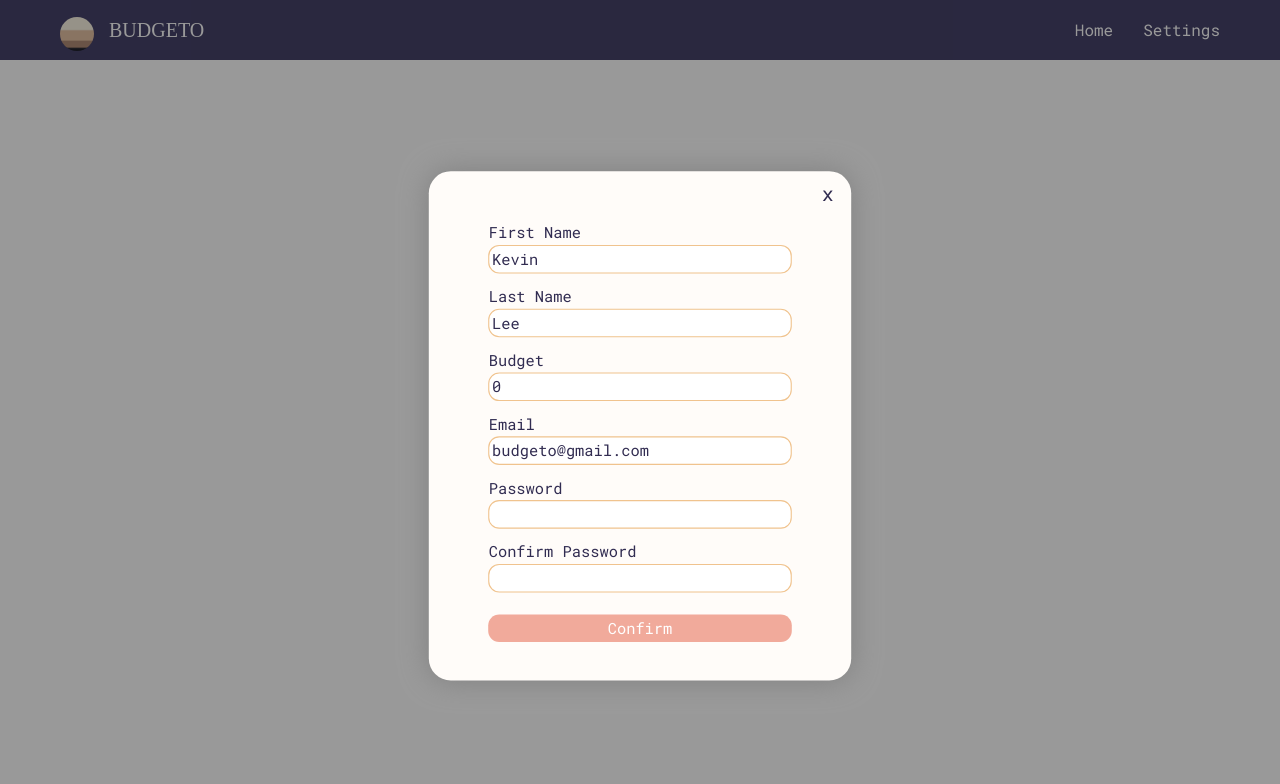
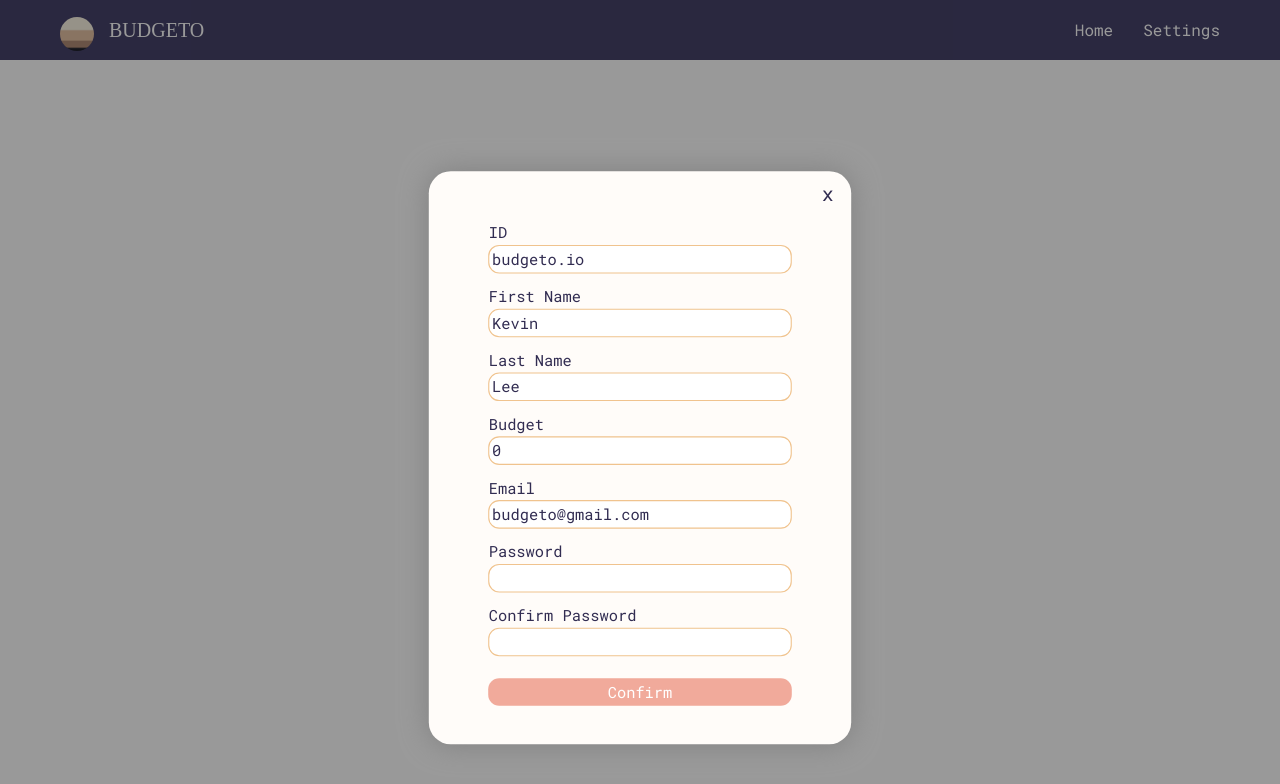
Before and after one commit to chntlc/budgeto, a React (Create React App) app: page /settings in a window 1280 px wide. Both pictures are taken after a click on the button "Settings". Shown: the top 784 px of the page. Built offline with nearby package versions, Linux system fonts and the light colour scheme; a web font is replaced by a local one.

Commit message:
Migrate localUser into global store

```diff
--- a/src/app/store.js
+++ b/src/app/store.js
@@ -2,24 +2,11 @@ import { configureStore } from '@reduxjs/toolkit'
 import categorySlice from '../features/categorySlice'
 import globalSlice from '../features/globalSlice'
 import receiptSlice from '../features/receiptSlice'
-import settingsSlice from '../features/settingsSlice'
 
 export default configureStore({
   reducer: {
     global: globalSlice,
     receipt: receiptSlice,
-    category: categorySlice,
-    settings: settingsSlice,
+    category: categorySlice
   },
 })
-
-// const store = configureStore({
-//   reducer: {
-//     global: globalSlice,
-//     receipt: receiptSlice,
-//     category: categorySlice,
-//     settings: settingsSlice,
-//   },
-// });
-//
-// export default store;
--- a/src/components/Settings.js
+++ b/src/components/Settings.js
@@ -1,8 +1,7 @@
 import React from 'react'
 import Modal from './Modal'
 import '../css/Settings.css'
-import { updateUser, toggleSettingsModal } from "../features/globalSlice";
-import { updateLocalUser } from "../features/settingsSlice";
+import { updateUser, updateLocalUser, toggleSettingsModal } from "../features/globalSlice";
 import { connect, useDispatch } from 'react-redux'
 
 function Settings(props) {
@@ -11,12 +10,13 @@ function Settings(props) {
   const handleSettingChange = (event) => {
     event.preventDefault();
 
+    let id = document.getElementById('id').value
     let fname = document.getElementById('fname').value
     let lname = document.getElementById('lname').value
     let budget = document.getElementById('budget').value
     let email = document.getElementById('email').value
 
-    dispatch(updateUser({fname, lname, budget, email}));
+    dispatch(updateUser({id, fname, lname, budget, email}));
     alert('Setting Changed!')
   }
 
@@ -32,6 +32,8 @@ function Settings(props) {
 
   const profileForm =
     <form className='signup-form'>
+      <label>ID</label>
+      <input type="text" id="id" value={props.localUser.id} onChange={handleChange}/>
       <label>First Name</label>
       <input type="text" id="fname" value={props.localUser.fname} onChange={handleChange}/>
       <label>Last Name</label>
@@ -60,7 +62,7 @@ const mapStateToProps = (state) => {
   return {
     showSettings: state.global.showSettingsModal,
     user: state.global.user,
-    localUser: state.settings.localUser,
+    localUser: state.global.localUser,
   }
 }
 
--- a/src/features/globalSlice.js
+++ b/src/features/globalSlice.js
@@ -5,6 +5,13 @@ const globalSlice = createSlice({
   initialState: {
     isLoggedIn: true,
     user: {
+      id: 'budgeto.io',
+      fname: 'Kevin',
+      lname: 'Lee',
+      budget: 0,
+      email: 'budgeto@gmail.com',
+    },
+    localUser: {
       id: 'budgeto.io',
       fname: 'Kevin',
       lname: 'Lee',
@@ -25,11 +32,37 @@ const globalSlice = createSlice({
     updateUser: (state, action) => {
       console.log('hit updateUser action')
 
+      state.user.id = action.payload.id;
       state.user.fname = action.payload.fname;
       state.user.lname = action.payload.lname;
       state.user.budget = action.payload.budget;
       state.user.email = action.payload.email;
-      state.showSettingsModal = 'settings';
+      state.showSettingsModal = '';
+    },
+    updateLocalUser: (state, action) => {
+      console.log('hit updateLocalUser action')
+
+      let inputId = action.payload.id
+      let value = action.payload.value
+      switch(inputId) {
+        case "id":
+          state.localUser.id = value;
+          break;
+        case "fname":
+          state.localUser.fname = value;
+          break;
+        case "lname":
+          state.localUser.lname = value;
+          break;
+        case "email":
+          state.localUser.email = value;
+          break;
+        case "budget":
+          state.localUser.budget = value;
+          break;
+        default:
+          break;
+      }
     },
     toggleLoginModal: (state, action) => {
       console.log('hit toggleLoginModal action')
@@ -42,6 +75,6 @@ const globalSlice = createSlice({
   }
 })
 
-export const { userLogin, userLogout, updateUser, toggleLoginModal, toggleSettingsModal } = globalSlice.actions
+export const { userLogin, userLogout, updateUser, updateLocalUser, toggleLoginModal, toggleSettingsModal } = globalSlice.actions
 
 export default globalSlice.reducer
--- a/src/features/settingsSlice.js
+++ /dev/null
@@ -1,46 +0,0 @@
-import { createSlice } from '@reduxjs/toolkit'
-
-const settingsSlice = createSlice({
-  name: 'settings',
-  initialState: {
-    localUser: {
-      // TODO: How to fetch redux store
-      fname: 'Kevin',
-      lname: 'Lee',
-      budget: 0,
-      email: 'budgeto@gmail.com'
-      // fname: Redux.store.reducer.settings.global.user.fname,
-      // lname: Redux.store.reducer.settings.global.user.lname,
-      // budget: Redux.store.reducer.settings.global.user.budget,
-      // email: Redux.store.reducer.settings.global.user.email
-    }
-  },
-  reducers: {
-    updateLocalUser: (state, action) => {
-      console.log('hit updateLocalUser action')
-
-      let inputId = action.payload.id
-      let value = action.payload.value
-      switch(inputId) {
-        case "fname":
-          state.localUser.fname = value;
-          break;
-        case "lname":
-          state.localUser.lname = value;
-          break;
-        case "email":
-          state.localUser.email = value;
-          break;
-        case "budget":
-          state.localUser.budget = value;
-          break;
-        default:
-          break;
-      }
-    }
-  }
-})
-
-export const { updateLocalUser } = settingsSlice.actions
-
-export default settingsSlice.reducer
```
